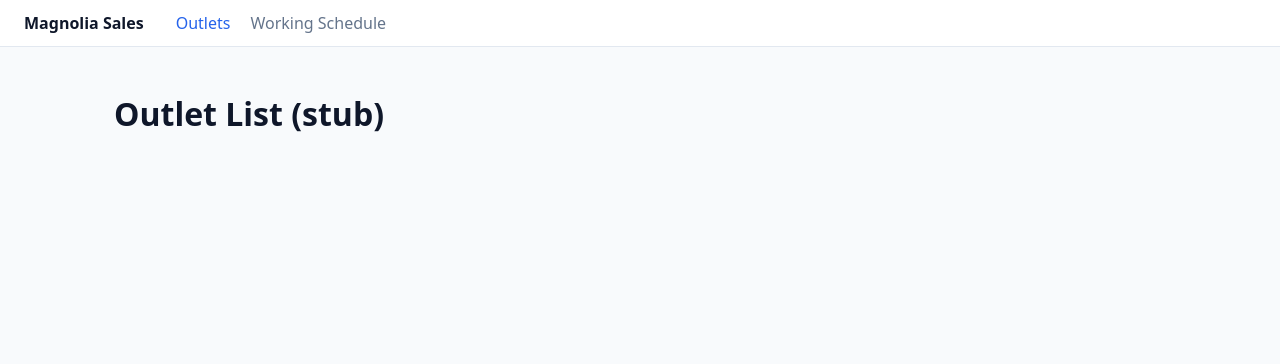
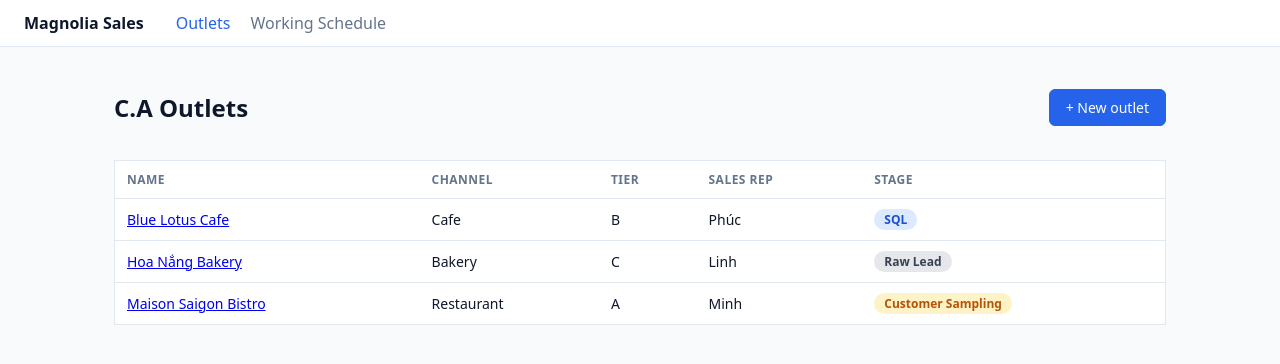
Before and after one commit to phuchoang2411/Toucan_test, a React (Vite) app: page /outlets in a window 1280 px wide. Shown: the top 364 px of the page. Built offline with nearby package versions, Linux system fonts and the light colour scheme.

Commit message:
feat: outlet list screen
Co-Authored-By: Claude Fable 5 <noreply@anthropic.com>

```diff
--- a/src/pages/OutletListPage.tsx
+++ b/src/pages/OutletListPage.tsx
@@ -1,3 +1,32 @@
+import { Link } from 'react-router-dom';
+import { useDB } from '../hooks/useDB';
+import { StageBadge } from '../components/StageBadge';
+
 export function OutletListPage() {
-  return <h1>Outlet List (stub)</h1>;
+  const { outlets } = useDB();
+  const sorted = [...outlets].sort((a, b) => a.name.localeCompare(b.name));
+  return (
+    <section>
+      <header className="page-header">
+        <h1>C.A Outlets</h1>
+        <Link className="btn btn-primary" to="/outlets/new">+ New outlet</Link>
+      </header>
+      <table className="table">
+        <thead>
+          <tr><th>Name</th><th>Channel</th><th>Tier</th><th>Sales rep</th><th>Stage</th></tr>
+        </thead>
+        <tbody>
+          {sorted.map((o) => (
+            <tr key={o.id}>
+              <td><Link to={`/outlets/${o.id}/edit`}>{o.name}</Link></td>
+              <td>{o.channel}</td>
+              <td>{o.tier}</td>
+              <td>{o.salesRep}</td>
+              <td><StageBadge stage={o.currentStage} /></td>
+            </tr>
+          ))}
+        </tbody>
+      </table>
+    </section>
+  );
 }
```
